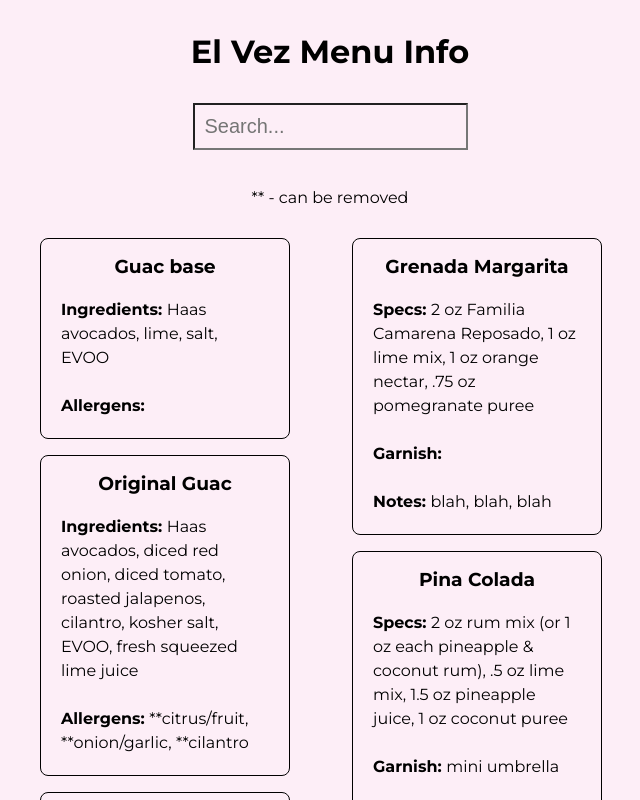
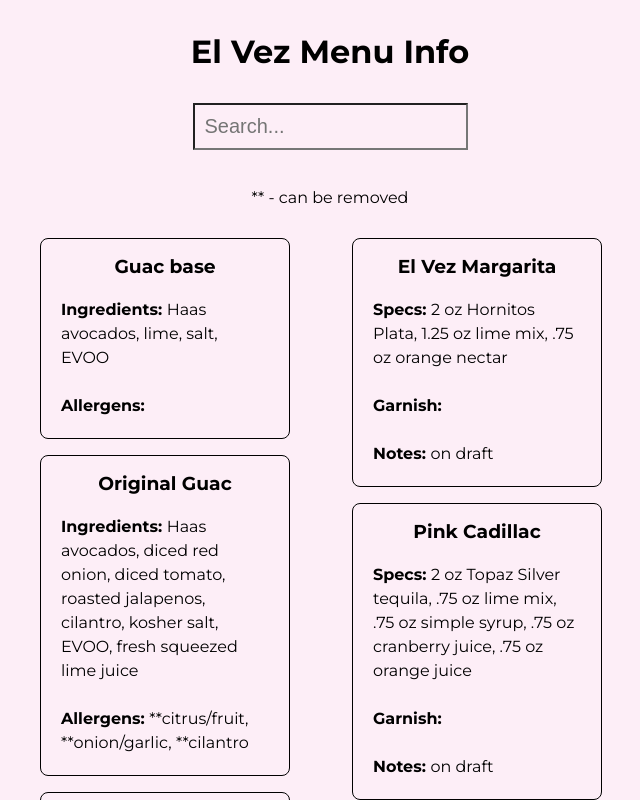
Before and after one commit to amgallo1213/ElVezMenu, a React (Vite) app: page / in a window 1280 px wide. Shown: the top 800 px of the page, without its empty margins (310-950 px from the left). Built offline with nearby package versions, Linux system fonts and the light colour scheme; a web font is replaced by a local one.

Commit message:
added more data

```diff
--- a/src/assets/assets.js
+++ b/src/assets/assets.js
@@ -434,23 +434,177 @@
 export const vezBooze = [
     {
         "id" : 100,
+        "name" : "El Vez Margarita",
+        "specs" : "2 oz Hornitos Plata, 1.25 oz lime mix, .75 oz orange nectar",
+        "garnish" : "",
+        "notes" : "on draft"
+    },
+    {
+        "id" : 101,
+        "name" : "Pink Cadillac",
+        "specs" : "2 oz Topaz Silver tequila, .75 oz lime mix, .75 oz simple syrup, .75 oz cranberry juice, .75 oz orange juice",
+        "garnish" : "",
+        "notes" : "on draft"
+    },
+    {
+        "id" : 102,
+        "name" : "Golden Gloves",
+        "specs" : "2 oz Hornitos Reposado, 1 oz lime mix, 1 ox Orange-Grand Marnier syrup",
+        "garnish" : "",
+        "notes" : ""
+    },
+    {
+        "id" : 103,
         "name" : "Grenada Margarita",
         "specs" : "2 oz Familia Camarena Reposado, 1 oz lime mix, 1 oz orange nectar, .75 oz pomegranate puree",
         "garnish" : "",
-        "notes" : "blah, blah, blah"
+        "notes" : ""
     },
     {
-        "id" : 101,
-        "name" : "Pina Colada",
+        "id" : 104,
+        "name" : "Smoke Show",
+        "specs" : "1.5 oz Amaras mezcal, .5 oz Corozon blanco, 1 oz lime mix, 1 oz orange nectar",
+        "garnish" : "",
+        "notes" : ""
+    },
+    {
+        "id" : 105,
+        "name" : "Skinny Margarita",
+        "specs" : "2 oz Hornitos Plata, 1 oz lime mix, .5 oz agave nectar, club soda",
+        "garnish" : "",
+        "notes" : ""
+    },
+    {
+        "id" : 106,
+        "name" : "Paloma",
+        "specs" : "2 oz Corozon blanco, .5 oz lime mix, 1 oz fresh grapefruit juice, 1/2 bottle grapefruit jarritos",
+        "garnish" : "salt rim, lime wedge",
+        "notes" : ""
+    },
+    {
+        "id" : 107,
+        "name" : "Guava Mojito",
+        "specs" : "2 oz Bacardi Superior Rum, 1 oz lime mix, 1 ox guava simple syrup, 4 mint leaves, top with sprite",
+        "garnish" : "",
+        "notes" : ""
+    },
+    {
+        "id" : 108,
+        "name" : "Mezcal Mule",
+        "specs" : "2 oz Catedral Mezcal, 1 oz lime mix, top with FeverTree Ginger Beer",
+        "garnish" : "lime wedge",
+        "notes" : ""
+    },
+    {
+        "id" : 109,
+        "name" : "Oaxacan Old Fashioned",
+        "specs" : "1.5 oz Fidencio Clasico Mezcal, .5 oz Hornitos Black Barrel, .5 oz simple syrup, 4 dashes bitters",
+        "garnish" : "grilled orange",
+        "notes" : ""
+    },
+    {
+        "id" : 110,
+        "name" : "Lychee Sour",
+        "specs" : "2 oz Hornitos Black Barrel Anejo Tequila, 2 oz lychee puree, 1 oz lemon juice, 1 oz orange nectar, 3-5 dashes fee foam",
+        "garnish" : "Luxardo cherry",
+        "notes" : ""
+    },
+    {
+        "id" : 111,
+        "name" : "Mezcal Negroni",
+        "specs" : ".5 oz Banhez mezcal, .5 oz Bluecoat gin, 1 oz Campari, 1 oz sweet vermouth, 3 dashes apple bitters",
+        "garnish" : "",
+        "notes" : "on draft"
+    },
+    {
+        "id" : 112,
+        "name" : "Grand Jefe",
+        "specs" : "2 oz Patron Reposado, 1 oz lime mix, 1 oz cinnamon-Combier syrup",
+        "garnish" : "grilled orange",
+        "notes" : ""
+    },
+    {
+        "id" : 113,
+        "name" : "Cafe Tijuana",
+        "specs" : "1.5 oz Cazadores Reposado, .5 oz Bailey's Irish Cream, .5 oz borghetti caffee espresso, 1 oz La Colombe Espresso",
+        "garnish" : "3 coffee beans",
+        "notes" : ""
+    },
+    {
+        "id" : 114,
+        "name" : "Ranch Water",
+        "specs" : "2 oz spirit, 1 oz lime mix, top with Topo Chico",
+        "garnish" : "",
+        "notes" : ""
+    },
+    {
+        "id" : 115,
+        "name" : "El Vez Bloody Mary",
+        "specs" : "2 oz Hornitos Plata, 3 oz Bloody Mary Mix",
+        "garnish" : "lime wedge, lemon wedge, olive",
+        "notes" : ""
+    },
+    {
+        "id" : 116,
+        "name" : "Michelada",
+        "specs" : ".5 oz lime mix, .5 oz sangrita, top with beer",
+        "garnish" : "tajin rim",
+        "notes" : ""
+    },
+    {
+        "id" : 117,
+        "name" : "Chelada",
+        "specs" : ".5 oz lime mix, top with beer",
+        "garnish" : "tajin rim",
+        "notes" : ""
+    },
+    {
+        "id" : 118,
+        "name" : "Mojito",
+        "specs" : "2 oz Bacardi Superior Rum, 1 oz lime mix, 1 oz simple syrup, 4 mint leaves, top with club soda",
+        "garnish" : "",
+        "notes" : ""
+    },
+    {
+        "id" : 119,
+        "name" : "Zero Proof Cucumber Spritz",
+        "specs" : "1 oz lime mix, 1 oz simple syrup, top with FeverTree sparkling cucumber soda",
+        "garnish" : "cucumber slice",
+        "notes" : ""
+    },
+    {
+        "id" : 120,
+        "name" : "Zero Proof Spritz No. 2",
+        "specs" : "3 oz Phoney Negroni, 2 oz honey-lemon syrup, top wiht lime jarritos",
+        "garnish" : "lime wedge (an orange wedge is better)",
+        "notes" : "on draft"
+    },
+    {
+        "id" : 121,
+        "name" : "Happy HourPina Colada",
         "specs" : "2 oz rum mix (or 1 oz each pineapple & coconut rum), .5 oz lime mix, 1.5 oz pineapple juice, 1 oz coconut puree",
         "garnish" : "mini umbrella",
         "notes" : ""
+    },
+    {
+        "id" : 122,
+        "name" : "Limeade",
+        "specs" : "2 oz lime mix, 1 oz simple syrup, 1 oz agave nector, 5 mint leaves, top with club soda",
+        "garnish" : "",
+        "notes" : ""
+    },
+    {
+        "id" : 123,
+        "name" : "White Sangria",
+        "specs" : "white wine, peach nectar",
+        "garnish" : "sangria fruit (apples, pears)",
+        "notes" : ""
+    },
+    {
+        "id" : 124,
+        "name" : "Red Sangria",
+        "specs" : "red wine, spiced brandy",
+        "garnish" : "sangria fruit (apples, pears)",
+        "notes" : ""
     }
-    // {
-    //     "id" : 102,
-    //     "name" : "",
-    //     "specs" : "",
-    //     "garnish" : "",
-    //     "notes" : ""
-    // }
 ]
```
